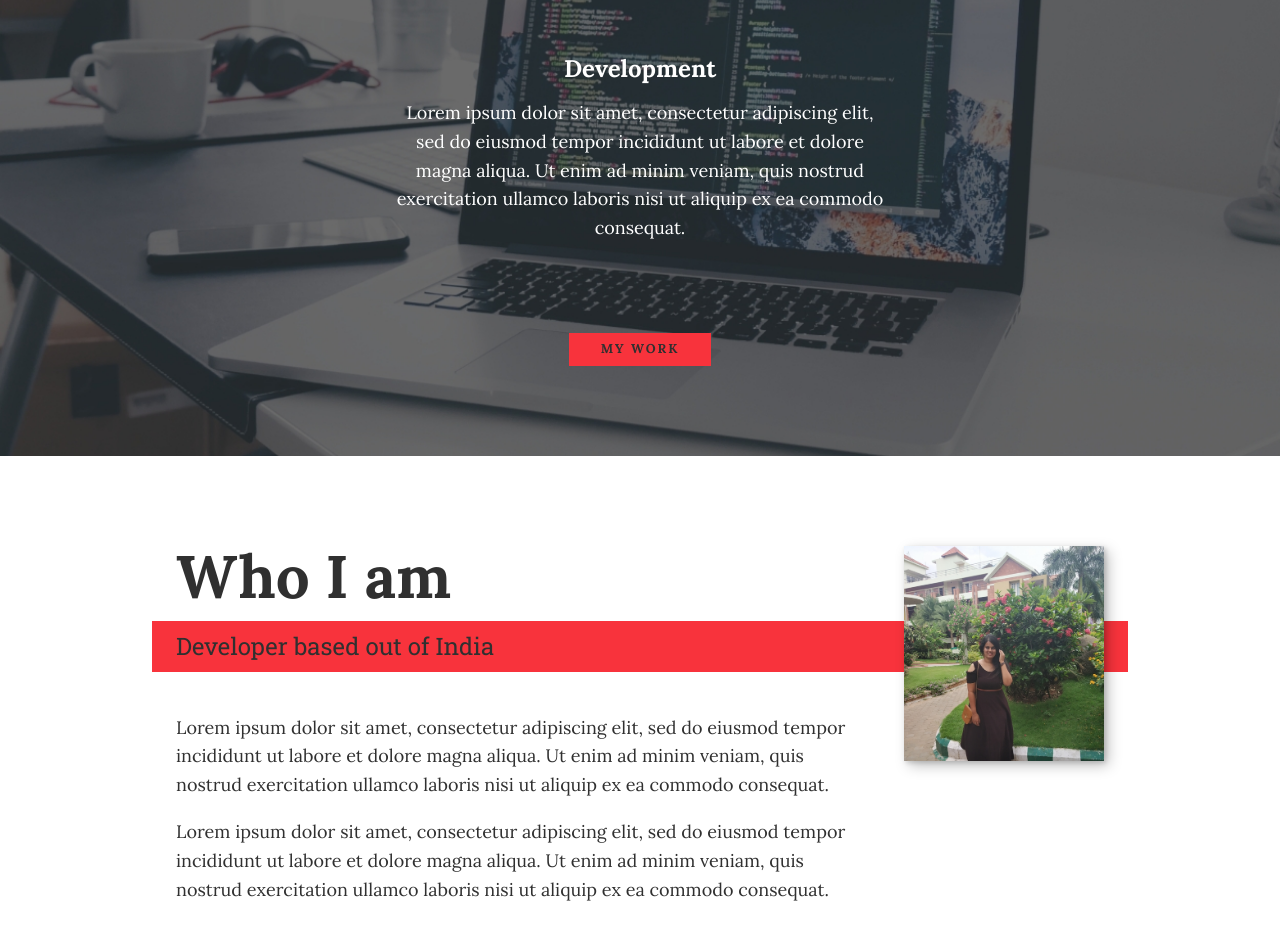
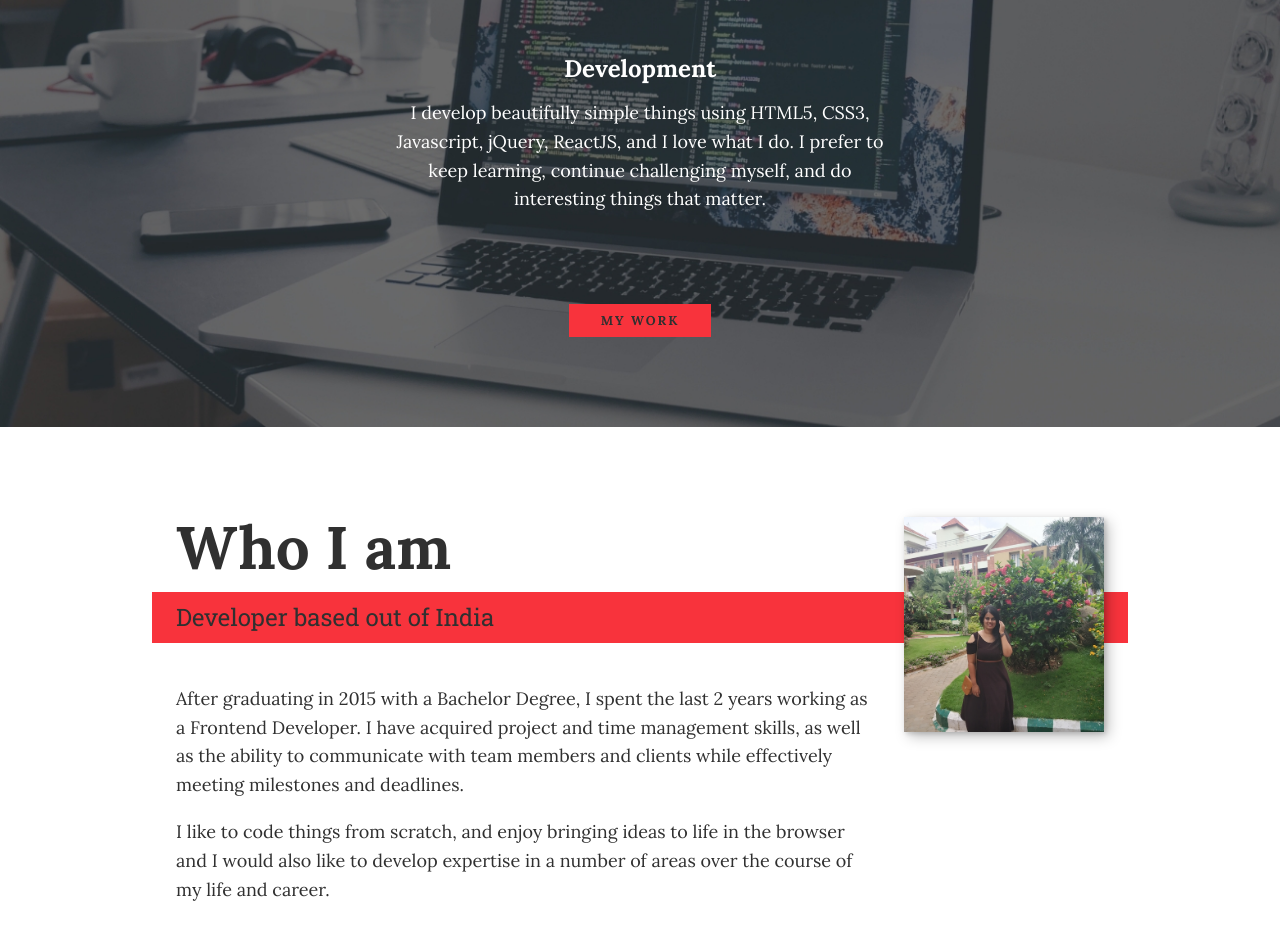
Before and after one commit to pavibhat13/Portfolio, a plain HTML site: page index.html in a window 1280 px wide. Shown: the part 650-1582 px from the top of the page. Drawn offline with nearby package versions, Linux system fonts and the light colour scheme; files whose address does not match are found by name.

Commit message:
Content update

```diff
--- a/index.html
+++ b/index.html
@@ -36,7 +36,7 @@
             <h1 class="section__title section__title--intro">
                 Hi, I am <strong>Pavithra Bhat</strong>
             </h1>
-            <p class="section__subtitle section__subtitle--intro">Front-End Dev</p>
+            <p class="section__subtitle section__subtitle--intro">Front-End Developer</p>
             <img src="images/Pavithra-1.png" alt="a picture of Pavithra Bhat smiling" class="intro__img">
         </section>
 
@@ -47,7 +47,7 @@
             <div class="services">
                 <div class="service">
                     <h3>Development</h3>
-                    <p>Lorem ipsum dolor sit amet, consectetur adipiscing elit, sed do eiusmod tempor incididunt ut labore et dolore magna aliqua. Ut enim ad minim veniam, quis nostrud exercitation ullamco laboris nisi ut aliquip ex ea commodo consequat.</p>
+                    <p>I develop beautifully simple things using HTML5, CSS3, Javascript, jQuery, ReactJS, and I love what I do. I prefer to keep learning, continue challenging myself, and do interesting things that matter.</p>
                 </div> <!-- / service -->
             </div> <!-- / services -->
 
@@ -61,8 +61,8 @@
            <p class="section__subtitle section__subtitle--about">Developer based out of India</p>
 
            <div class="about-me__body">
-               <p>Lorem ipsum dolor sit amet, consectetur adipiscing elit, sed do eiusmod tempor incididunt ut labore et dolore magna aliqua. Ut enim ad minim veniam, quis nostrud exercitation ullamco laboris nisi ut aliquip ex ea commodo consequat.</p>
-               <p>Lorem ipsum dolor sit amet, consectetur adipiscing elit, sed do eiusmod tempor incididunt ut labore et dolore magna aliqua. Ut enim ad minim veniam, quis nostrud exercitation ullamco laboris nisi ut aliquip ex ea commodo consequat.</p>
+               <p>After graduating in 2015 with a Bachelor Degree, I spent the last 2 years working as a Frontend Developer. I have acquired project and time management skills, as well as the ability to communicate with team members and clients while effectively meeting milestones and deadlines. </p>
+               <p>I like to code things from scratch, and enjoy bringing ideas to life in the browser and I would also like to develop expertise in a number of areas over the course of my life and career. </p>
            </div>
 
            <img src="images/Pavithra-2.png" alt="" class="about-me__img">
```
